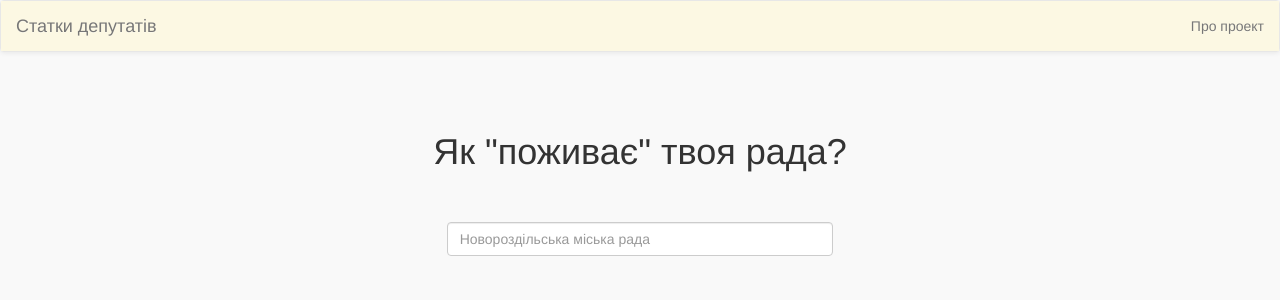
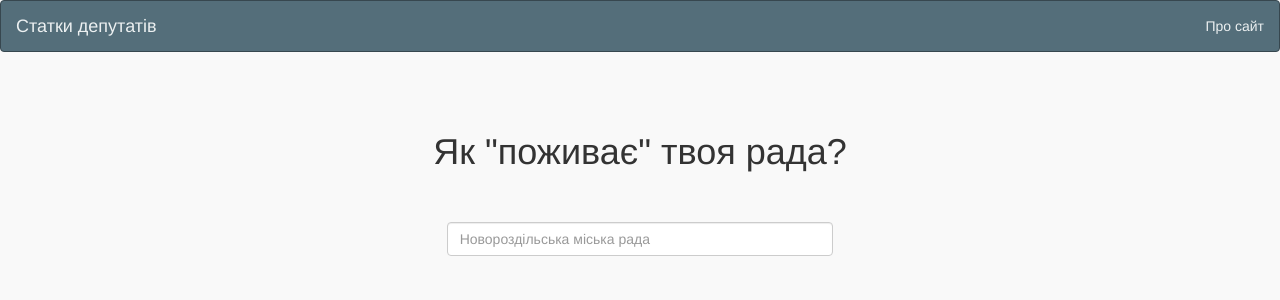
Before and after one commit to ivkil/MC-Declarations, a Django app: template councils_members/templates/councils_members/index.html in a window 1280 px wide. Shown: the top 300 px of the page. Run offline with Django 3.2, Linux system fonts and the light colour scheme; the template is opened without the code that fills it, so the values that code supplies are empty; some libraries are stand-ins or nearby versions.

Commit message:
customize nav bar with css

```diff
--- /dev/null
+++ b/councils_members/static/councils_members/style.css
@@ -0,0 +1,88 @@
+body {
+    background-color: #f9f9f9;
+}
+
+.navbar-default {
+    background-color: #546e7a;
+    border-color: #37474f;
+}
+
+.navbar-default .navbar-brand {
+    color: #ecf0f1;
+}
+
+.navbar-default .navbar-brand:hover,
+.navbar-default .navbar-brand:focus {
+    color: #ffffff;
+}
+
+.navbar-default .navbar-text {
+    color: #ecf0f1;
+}
+
+.navbar-default .navbar-nav > li > a {
+    color: #ecf0f1;
+}
+
+.navbar-default .navbar-nav > li > a:hover,
+.navbar-default .navbar-nav > li > a:focus {
+    color: #ffffff;
+}
+
+.navbar-default .navbar-nav > .active > a,
+.navbar-default .navbar-nav > .active > a:hover,
+.navbar-default .navbar-nav > .active > a:focus {
+    color: #ffffff;
+    background-color: #37474f;
+}
+
+.navbar-default .navbar-nav > .open > a,
+.navbar-default .navbar-nav > .open > a:hover,
+.navbar-default .navbar-nav > .open > a:focus {
+    color: #ffffff;
+    background-color: #37474f;
+}
+
+.navbar-default .navbar-toggle {
+    border-color: #37474f;
+}
+
+.navbar-default .navbar-toggle:hover,
+.navbar-default .navbar-toggle:focus {
+    background-color: #37474f;
+}
+
+.navbar-default .navbar-toggle .icon-bar {
+    background-color: #ecf0f1;
+}
+
+.navbar-default .navbar-collapse,
+.navbar-default .navbar-form {
+    border-color: #ecf0f1;
+}
+
+.navbar-default .navbar-link {
+    color: #ecf0f1;
+}
+
+.navbar-default .navbar-link:hover {
+    color: #ffffff;
+}
+
+@media (max-width: 767px) {
+    .navbar-default .navbar-nav .open .dropdown-menu > li > a {
+        color: #ecf0f1;
+    }
+
+    .navbar-default .navbar-nav .open .dropdown-menu > li > a:hover,
+    .navbar-default .navbar-nav .open .dropdown-menu > li > a:focus {
+        color: #ffffff;
+    }
+
+    .navbar-default .navbar-nav .open .dropdown-menu > .active > a,
+    .navbar-default .navbar-nav .open .dropdown-menu > .active > a:hover,
+    .navbar-default .navbar-nav .open .dropdown-menu > .active > a:focus {
+        color: #ffffff;
+        background-color: #37474f;
+    }
+}
--- a/councils_members/templates/councils_members/base.html
+++ b/councils_members/templates/councils_members/base.html
@@ -1,9 +1,14 @@
+{% load static %}
 <!DOCTYPE html>
 <html lang="uk">
 <head>
     <meta charset="UTF-8">
+    <meta http-equiv="X-UA-Compatible" content="IE=edge">
     <meta name="viewport" content="width=device-width, initial-scale=1">
     <title>{% block title %}{% endblock %}</title>
+    <link rel="stylesheet" href="https://maxcdn.bootstrapcdn.com/bootstrap/3.3.7/css/bootstrap.min.css"
+          integrity="sha384-BVYiiSIFeK1dGmJRAkycuHAHRg32OmUcww7on3RYdg4Va+PmSTsz/K68vbdEjh4u" crossorigin="anonymous">
+    <link rel="stylesheet" type="text/css" href="{% static 'councils_members/style.css' %}"/>
     <script>
         (function (i, s, o, g, r, a, m) {
             i['GoogleAnalyticsObject'] = r;
@@ -19,35 +24,23 @@
         ga('create', 'UA-96265030-1', 'auto');
         ga('send', 'pageview');
     </script>
-    <link rel="stylesheet" href="https://maxcdn.bootstrapcdn.com/bootstrap/3.3.7/css/bootstrap.min.css"
-          integrity="sha384-BVYiiSIFeK1dGmJRAkycuHAHRg32OmUcww7on3RYdg4Va+PmSTsz/K68vbdEjh4u" crossorigin="anonymous">
-    <link rel="stylesheet" href="https://maxcdn.bootstrapcdn.com/bootstrap/3.3.7/css/bootstrap-theme.min.css"
-          integrity="sha384-rHyoN1iRsVXV4nD0JutlnGaslCJuC7uwjduW9SVrLvRYooPp2bWYgmgJQIXwl/Sp" crossorigin="anonymous">
     <script src="https://ajax.googleapis.com/ajax/libs/jquery/3.1.0/jquery.min.js" type="text/javascript">
     </script>
     {% block head_scripts %}{% endblock %}
 </head>
-<body style="background-color: #f9f9f9">
+<body>
 <nav class="navbar navbar-default">
-    <div class="bg-warning">
-        <div class="navbar-header ">
-            <ul class="nav navbar-nav">
-                <li><a class="navbar-brand" href="/">Статки депутатів</a></li>
-            </ul>
+    <div class="container-fluid">
+        <div class="navbar-header">
+            <a class="navbar-brand" href="/">Статки депутатів</a>
         </div>
-        <div class="collapse navbar-collapse">
-            <ul class="nav navbar-nav navbar-right">
-                <li><a href="{% url 'about' %}">Про проект</a></li>
-            </ul>
-        </div>
+        <ul class="nav navbar-nav navbar-right">
+            <li><a href="{% url 'about' %}">Про сайт</a></li>
+        </ul>
     </div>
 </nav>
-
 <div class="container-fluid">
-    <div>
-        {% block content %}{% endblock content %}
-    </div>
+    {% block content %}{% endblock content %}
 </div>
-
 </body>
 </html>
```
